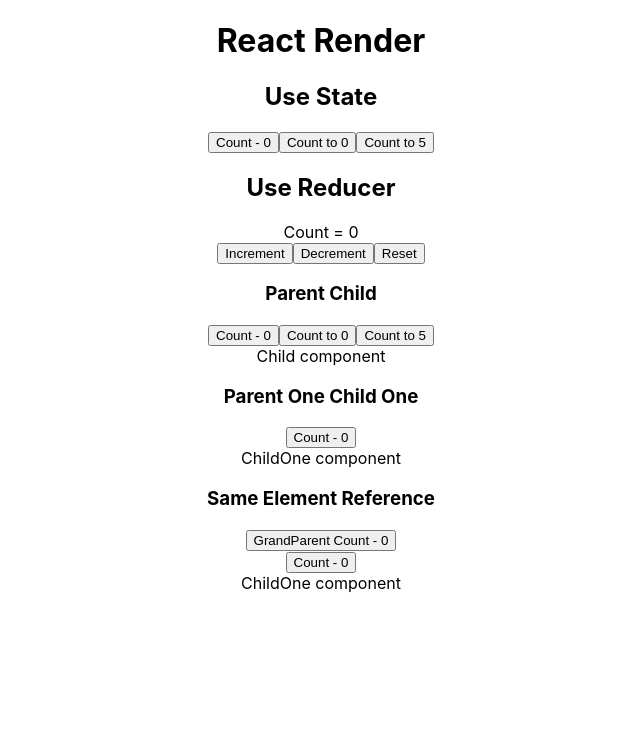
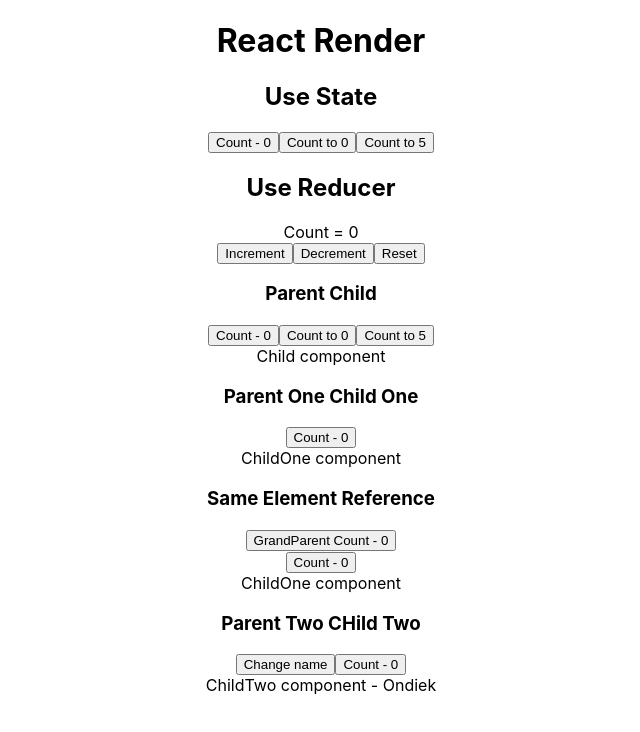
Before and after one commit to PeterOsoo/react-render, a React (Create React App) app in the folder react-render-demo/: page / in a window 1280 px wide. Shown: the top 732 px of the page, without its empty margins (319-959 px from the left). Built offline with nearby package versions, Linux system fonts and the light colour scheme.

Commit message:
Without React memo render behaviour

```diff
--- a/react-render-demo/src/App.js
+++ b/react-render-demo/src/App.js
@@ -5,6 +5,7 @@
 import { Parent } from "./components/Parent Child/Parent"
 import ParentChildOne from "./components/Optimization/ParentChildOne"
 import { GrandParent } from "./components/Optimization/GrandParent"
+import { ParentTwo } from "./components/Optimization/ParentTwo"
 
 const App = () => {
 	return (
@@ -15,6 +16,7 @@
 			<Parent />
 			<ParentChildOne />
 			<GrandParent />
+			<ParentTwo />
 		</div>
 	)
 }
--- /dev/null
+++ b/react-render-demo/src/components/Optimization/ChildTwo.jsx
@@ -0,0 +1,6 @@
+import React from "react"
+
+export const ChildTwo = ({ name }) => {
+	console.log("ChildTwo Render")
+	return <div>ChildTwo component - {name}</div>
+}
--- /dev/null
+++ b/react-render-demo/src/components/Optimization/ParentTwo.js
@@ -0,0 +1,18 @@
+import React, { useState } from "react"
+import { ChildTwo } from "./ChildTwo"
+
+export const ParentTwo = () => {
+	const [count, setCount] = useState(0)
+	const [name, setName] = useState("Ondiek")
+
+	console.log("ParentTwo Render")
+
+	return (
+		<div>
+			<h3>Parent Two CHild Two</h3>
+			<button onClick={() => setName("Rabet")}>Change name</button>
+			<button onClick={() => setCount(c => c + 1)}>Count - {count}</button>
+			<ChildTwo name={name} />
+		</div>
+	)
+}
```
